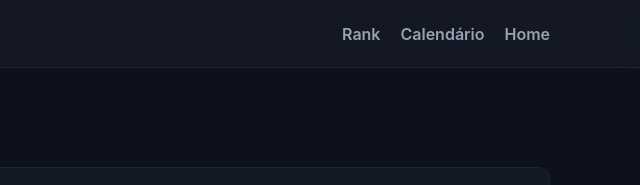
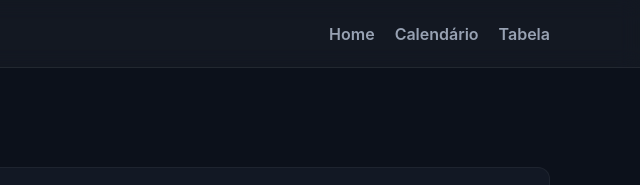
Before and after one commit to imluckxz-sketch/F1Naticos, a plain HTML site: page datas.html in a window 1280 px wide. Shown: the top 185 px of the page, 640-1280 px from the left. Drawn offline with Linux system fonts and the light colour scheme.

Commit message:
Update datas.html

```diff
--- a/datas.html
+++ b/datas.html
@@ -3,7 +3,7 @@
 <head>
   <meta charset="UTF-8">
   <meta name="viewport" content="width=device-width, initial-scale=1.0">
-  <title>Calendário F1 2025</title>
+  <title>F1Naticos - Calendário</title>
   <link rel="stylesheet" href="styles.css">
   <style>
     .table-card {
@@ -66,9 +66,9 @@
     <h1 class="logo">F1Naticos</h1>
 
     <nav class="nav">
-      <a href="rank.html">Rank</a>
+      <a href="index.html">Home</a>
       <a href="datas.html">Calendário</a>
-      <a href="index.html">Home</a>
+      <a href="rank.html">Tabela</a>
     </nav>
 
   </div>
```
